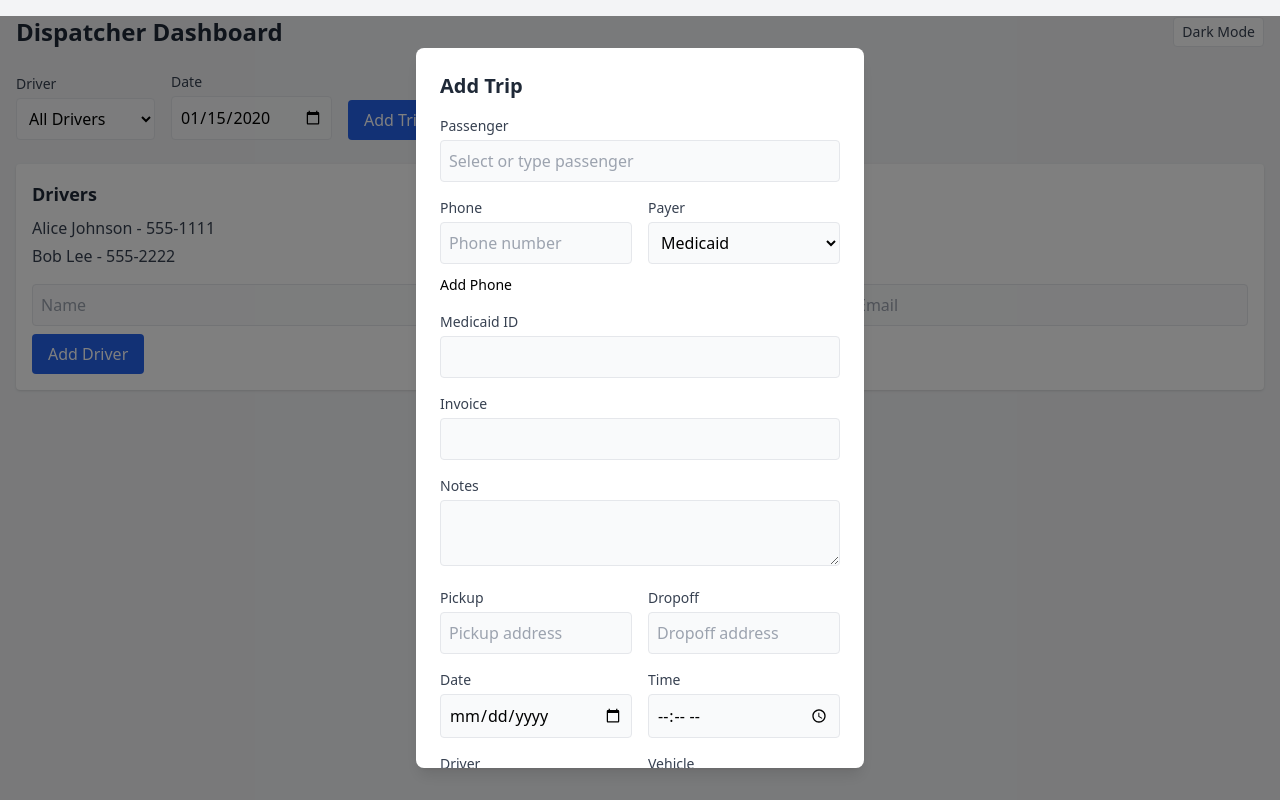
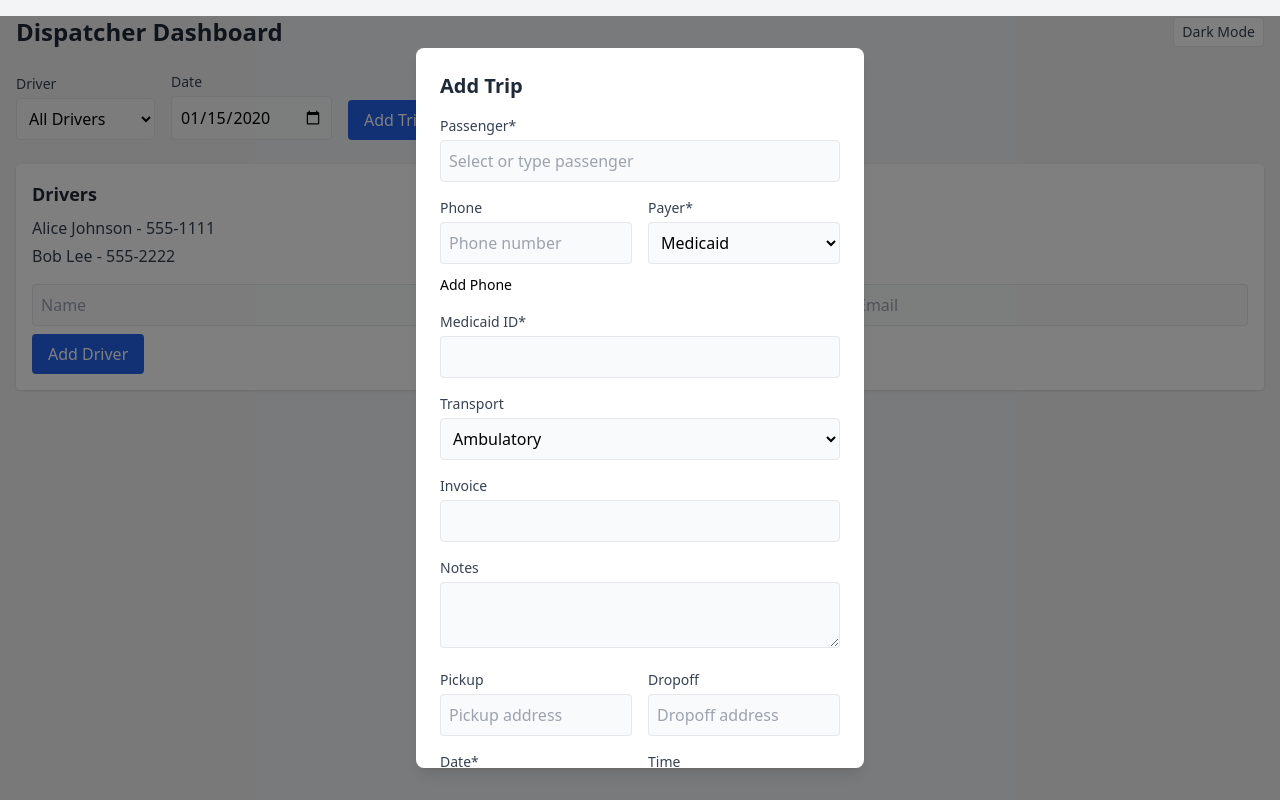
Before and after one commit to Gilblasse/Dispatch-System, a React (Vite) app: page / in a window 1280 px wide. Both pictures are taken after typing "2020-01-15" into the empty fields and a click on the button "Add Trip". Built offline with nearby package versions, Linux system fonts and the light colour scheme.

Commit message:
Move transport field and disable save until required

```diff
--- a/src/components/AddTripModal.tsx
+++ b/src/components/AddTripModal.tsx
@@ -95,6 +95,13 @@ export const AddTripModal: React.FC<Props> = ({
 
   const selectedPassenger = passengers.find(p => p.id === form.passengerId);
 
+  const isFormValid = Boolean(
+    (passengerName || form.passengerId) &&
+      form.payer &&
+      (form.payer === 'Private' || form.medicaid) &&
+      form.date
+  );
+
   const handleSubmit = () => {
     if (!passengerName && !form.passengerId) {
       alert('Passenger is required');
@@ -169,7 +176,9 @@ export const AddTripModal: React.FC<Props> = ({
         </h2>
         <div className="space-y-4">
           <div>
-            <label className="block text-sm mb-1 text-gray-700 dark:text-gray-300">Passenger</label>
+            <label className="block text-sm mb-1 text-gray-700 dark:text-gray-300">
+              Passenger<span className="text-red-500 ml-0.5">*</span>
+            </label>
             <AutocompleteInput
               suggestions={passengers.map(p => p.name)}
               className="w-full border rounded p-2 bg-gray-50 dark:bg-gray-700"
@@ -211,7 +220,9 @@ export const AddTripModal: React.FC<Props> = ({
               </button>
             </div>
             <div>
-              <label className="block text-sm mb-1 text-gray-700 dark:text-gray-300">Payer</label>
+              <label className="block text-sm mb-1 text-gray-700 dark:text-gray-300">
+                Payer<span className="text-red-500 ml-0.5">*</span>
+              </label>
               <select
                 className="w-full border rounded p-2 bg-gray-50 dark:bg-gray-700"
                 value={form.payer}
@@ -224,7 +235,9 @@ export const AddTripModal: React.FC<Props> = ({
           </div>
           {form.payer === 'Medicaid' && (
             <div>
-              <label className="block text-sm mb-1 text-gray-700 dark:text-gray-300">Medicaid ID</label>
+              <label className="block text-sm mb-1 text-gray-700 dark:text-gray-300">
+                Medicaid ID<span className="text-red-500 ml-0.5">*</span>
+              </label>
               <input
                 type="text"
                 className="w-full border rounded p-2 bg-gray-50 dark:bg-gray-700"
@@ -233,6 +246,19 @@ export const AddTripModal: React.FC<Props> = ({
               />
             </div>
           )}
+          <div>
+            <label className="block text-sm mb-1 text-gray-700 dark:text-gray-300">Transport</label>
+            <select
+              className="w-full border rounded p-2 bg-gray-50 dark:bg-gray-700"
+              value={form.transport}
+              onChange={e => setForm({ ...form, transport: e.target.value as Trip['transport'] })}
+            >
+              <option value="Ambulatory">Ambulatory</option>
+              <option value="Wheelchair">Wheelchair</option>
+              <option value="Taxi">Taxi</option>
+              <option value="Stretcher">Stretcher</option>
+            </select>
+          </div>
           <div>
             <label className="block text-sm mb-1 text-gray-700 dark:text-gray-300">Invoice</label>
             <input
@@ -276,7 +302,9 @@ export const AddTripModal: React.FC<Props> = ({
           </div>
           <div className="grid grid-cols-1 md:grid-cols-2 gap-4">
             <div>
-              <label className="block text-sm mb-1 text-gray-700 dark:text-gray-300">Date</label>
+              <label className="block text-sm mb-1 text-gray-700 dark:text-gray-300">
+                Date<span className="text-red-500 ml-0.5">*</span>
+              </label>
               <input
                 type="date"
                 className="w-full border rounded p-2 bg-gray-50 dark:bg-gray-700"
@@ -322,19 +350,6 @@ export const AddTripModal: React.FC<Props> = ({
               </select>
             </div>
           </div>
-          <div>
-            <label className="block text-sm mb-1 text-gray-700 dark:text-gray-300">Transport</label>
-            <select
-              className="w-full border rounded p-2 bg-gray-50 dark:bg-gray-700"
-              value={form.transport}
-              onChange={e => setForm({ ...form, transport: e.target.value as Trip['transport'] })}
-            >
-              <option value="Ambulatory">Ambulatory</option>
-              <option value="Wheelchair">Wheelchair</option>
-              <option value="Taxi">Taxi</option>
-              <option value="Stretcher">Stretcher</option>
-            </select>
-          </div>
           <div className="flex justify-end space-x-2 pt-4">
             <button
               className="px-4 py-2 rounded bg-gray-200 dark:bg-gray-700 text-gray-700 dark:text-gray-200"
@@ -343,8 +358,11 @@ export const AddTripModal: React.FC<Props> = ({
               Cancel
             </button>
             <button
-              className="px-4 py-2 rounded bg-blue-600 text-white"
+              className={`px-4 py-2 rounded text-white bg-blue-600 ${
+                isFormValid ? '' : 'opacity-50 cursor-not-allowed'
+              }`}
               onClick={handleSubmit}
+              disabled={!isFormValid}
             >
               Save
             </button>
```
